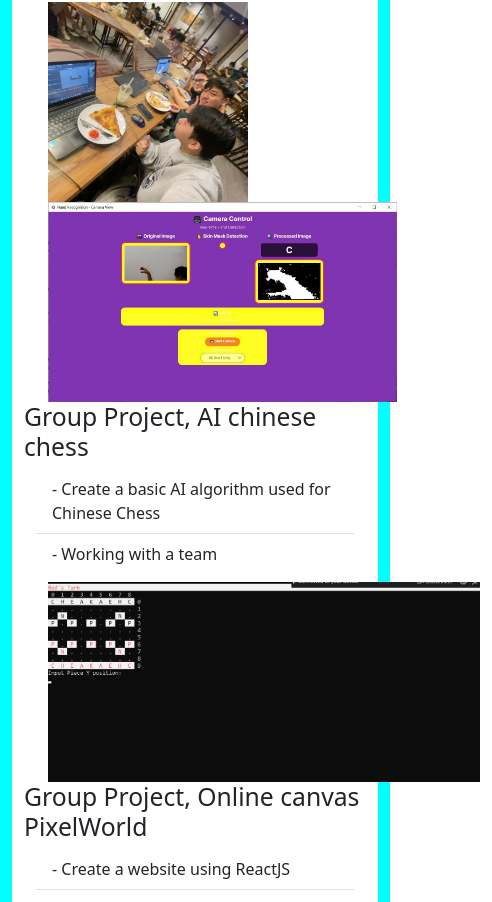
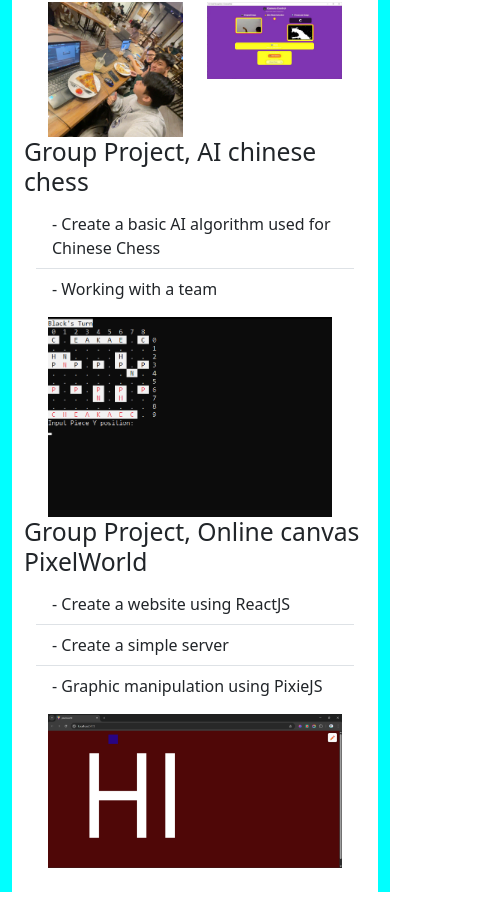
Before and after one commit to Bumchic/CVWebsite, a React (Vite) app in the folder CVWebsite/: page / in a window 390 px wide. Shown: the part 936-1838 px from the top of the page, 492 px wide, since content can reach past the window. Built offline with nearby package versions, Linux system fonts and the light colour scheme.

Commit message:
Fix image overflow on phone

```diff
--- a/CVWebsite/src/App.css
+++ b/CVWebsite/src/App.css
@@ -14,7 +14,6 @@
 .showpic
 {
   width: auto;
-  height: auto;
   max-height: 200px;
 }
 .popuptext
--- a/CVWebsite/src/App.tsx
+++ b/CVWebsite/src/App.tsx
@@ -4,7 +4,7 @@ import './App.css'
 import { useEffect, useState } from 'react'
 import { motion, easeIn, easeOut, AnimatePresence } from 'motion/react'
 import DevPic from '../Image/3DevHandRecogProject.jpg'
-import Chess from '../Image/ChineseChess.png'
+import Chess from '../Image/ChineseChess3.png'
 import CSign from '../Image/CSign.png'
 import pixelworld from '../Image/PixelWorld.png'
 
@@ -73,14 +73,14 @@ function App() {
                   <div className='container d-flex justify-content-start'>
                     <div className='row'>
                       <div className='col position-relative'>
-                        <motion.img layout src={DevPic} className='d-block showpic' onHoverStart={() => { settextvisible(true) }}
+                        <motion.img layout src={DevPic} className='d-block showpic img-fluid' onHoverStart={() => { settextvisible(true) }}
                           onHoverEnd={() => { settextvisible(false) }}></motion.img>
                         <motion.div layout className='position-absolute bottom-0 bg-light popuptext' animate={textvisible ? { opacity: easeIn(1) } : { opacity: easeOut(0) }} >
                           <p>A picture of the team during development</p>
                         </motion.div>
                       </div>
                       <div className='col position-relative'>
-                        <motion.img layout src={CSign} className='d-block showpic' onHoverStart={() => { settextvisible1(true) }}
+                        <motion.img layout src={CSign} className='d-block showpic img-fluid' onHoverStart={() => { settextvisible1(true) }}
                           onHoverEnd={() => { settextvisible1(false) }}></motion.img>
                         <motion.div layout className='position-absolute bottom-0 bg-light popuptext' animate={textvisible1 ? { opacity: easeIn(1) } : { opacity: easeOut(0) }} >
                           <p >This Hand Gesture Recognition app, It was made to assist with hand sign translation. It's aim is to assist people who have hearing impairment</p>
@@ -106,7 +106,7 @@ function App() {
                   <div className='container d-flex justify-content-start'>
                     <div className='row'>
                       <div className='col position-relative'>
-                        <motion.img layout src={Chess} className='d-block showpic' onHoverStart={() => { settextvisible2(true) }}
+                        <motion.img layout src={Chess} className='showpic img-fluid' onHoverStart={() => { settextvisible2(true) }}
                           onHoverEnd={() => { settextvisible2(false) }}></motion.img>
                         <motion.div layout className='position-absolute bottom-0 bg-light popuptext' animate={textvisible2 ? { opacity: easeIn(1) } : { opacity: easeOut(0) }} >
                           <p>Chinese Chess app written in C#</p>
@@ -132,7 +132,7 @@ function App() {
                   <div className='container d-flex justify-content-start'>
                     <div className='row'>
                       <div className='col position-relative'>
-                        <motion.img layout src={pixelworld} className='d-block showpic' onHoverStart={() => { settextvisible3(true) }}
+                        <motion.img layout src={pixelworld} className='d-block showpic img-fluid' onHoverStart={() => { settextvisible3(true) }}
                           onHoverEnd={() => { settextvisible3(false) }}></motion.img>
                         <motion.div layout className='position-absolute bottom-0 bg-light popuptext' animate={textvisible3 ? { opacity: easeIn(1) } : { opacity: easeOut(0) }} >
                           <p>Chinese Chess app written in C#</p>
```
